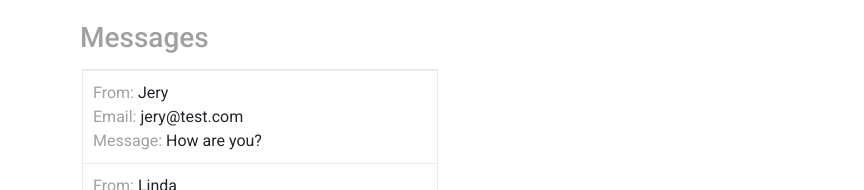
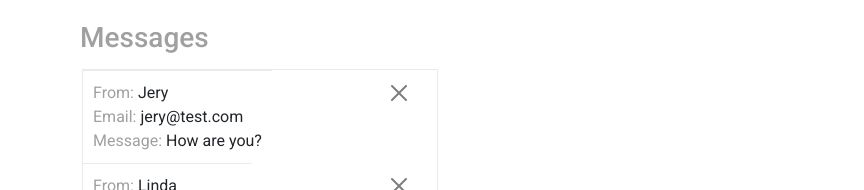
Before and after one commit to inbalj/basic-website, an Angular app: page /contact in a window 1280 px wide. Shown: the part 610-800 px from the top of the page, without its empty margins (0-864 px from the left). Built offline with nearby package versions, Linux system fonts and the light colour scheme.

Commit message:
add service to delete message

```diff
--- a/src/app/app.routes.ts
+++ b/src/app/app.routes.ts
@@ -6,7 +6,7 @@
 
 export const routes: Routes = [
   { path: '', redirectTo: '/home', pathMatch: 'full' },
-  {path: 'home', component: HomeComponent},
-  { path: 'page', component: PageComponent},
-  {path: 'contact', component: ContactComponent},
+  { path: 'home', component: HomeComponent },
+  { path: 'page', component: PageComponent },
+  { path: 'contact', component: ContactComponent },
 ];
--- a/src/app/contact-form/contact-form.component.scss
+++ b/src/app/contact-form/contact-form.component.scss
@@ -4,8 +4,7 @@
 }
 
 form{
-  width: 60%;
+  width: 40%;
   margin: auto;
-  width: 30%;
   padding: 10px;
 }
--- a/src/app/contact/contact.component.ts
+++ b/src/app/contact/contact.component.ts
@@ -4,6 +4,7 @@
 import { MessageListComponent } from '../message-list/message-list.component';
 import { MessageItem } from '../../shared/models/messageItem';
 import { MessageListItemComponent } from '../message-list-item/message-list-item.component';
+import{ EventService } from '../../shared/services/EventService';
 
 @Component({
   selector: 'contact',
@@ -20,6 +21,15 @@
     new MessageItem('Harry Potter','snitch@hogwarts.com','Find the snitch')
   ];
 
+  constructor(private events : EventService) {
+    events.listen('removeMessage', (message : any) => {
+      // todo remove message from items
+      let index = this.items.indexOf(message);
+      this.items.splice(index, 1);
+
+    })
+  }
+
 
   get messageItems() : MessageItem[] {
     return this.items;
--- a/src/app/message-list-item/message-list-item.component.html
+++ b/src/app/message-list-item/message-list-item.component.html
@@ -1,7 +1,8 @@
- <li>
+<li class="d-flex justify-content-between">
     <div class="item">
+      <button type="button" class="btn btn-close" (click)="removeMessage()"></button>
       <div class="name"><span class="pre">From:</span> {{ message.messageName }}</div>
       <div class="email"><span class="pre">Email:</span> {{ message.messageEmail }}</div>
       <div class="message"><span class="pre">Message:</span> {{ message.messageText }}</div>
     </div>
-  </li>
+</li>
--- a/src/app/message-list-item/message-list-item.component.scss
+++ b/src/app/message-list-item/message-list-item.component.scss
@@ -3,6 +3,10 @@
   border-color: #ECEBEB;
   border-width: thin;
   padding: 10px;
+  button{
+    position: absolute;
+    margin-left: 23%;
+  }
    & .pre{
     color: #A0A0A0;
   }
--- a/src/app/message-list-item/message-list-item.component.ts
+++ b/src/app/message-list-item/message-list-item.component.ts
@@ -1,6 +1,7 @@
 import { Component, Input, Output, EventEmitter } from '@angular/core';
 import { CommonModule } from '@angular/common';
 import { MessageItem } from '../../shared/models/messageItem';
+import { EventService }from './../../shared/services/EventService';
 
 
 @Component({
@@ -11,9 +12,13 @@
   styleUrl: './message-list-item.component.scss'
 })
 export class MessageListItemComponent {
-  /* @Input() messageName!: string;
-  @Input() messageEmail!: string;
-  @Input() messageText!: string; */
+
   @Input() message! : MessageItem;
 
+  constructor( private events : EventService) { };
+
+  removeMessage(){
+    this.events.emit("removeMessage", this.message);
+  }
+
 }
--- /dev/null
+++ b/src/shared/services/EventService.ts
@@ -0,0 +1,22 @@
+import { Injectable } from "@angular/core";
+import { Observable, Subject } from "rxjs";
+
+@Injectable({
+  providedIn: 'root'
+})
+export class EventService {
+  private subject = new Subject();
+
+  emit( eventName : string, payload : any){
+    this.subject.next({eventName , payload});
+  }
+
+  listen(eventName : string, callback : (event : any) => void ){
+    this.subject.asObservable().subscribe((nextObj : any) => {
+      if( eventName === nextObj.eventName){
+        callback(nextObj.payload);
+      }
+    });
+  }
+
+}
```
